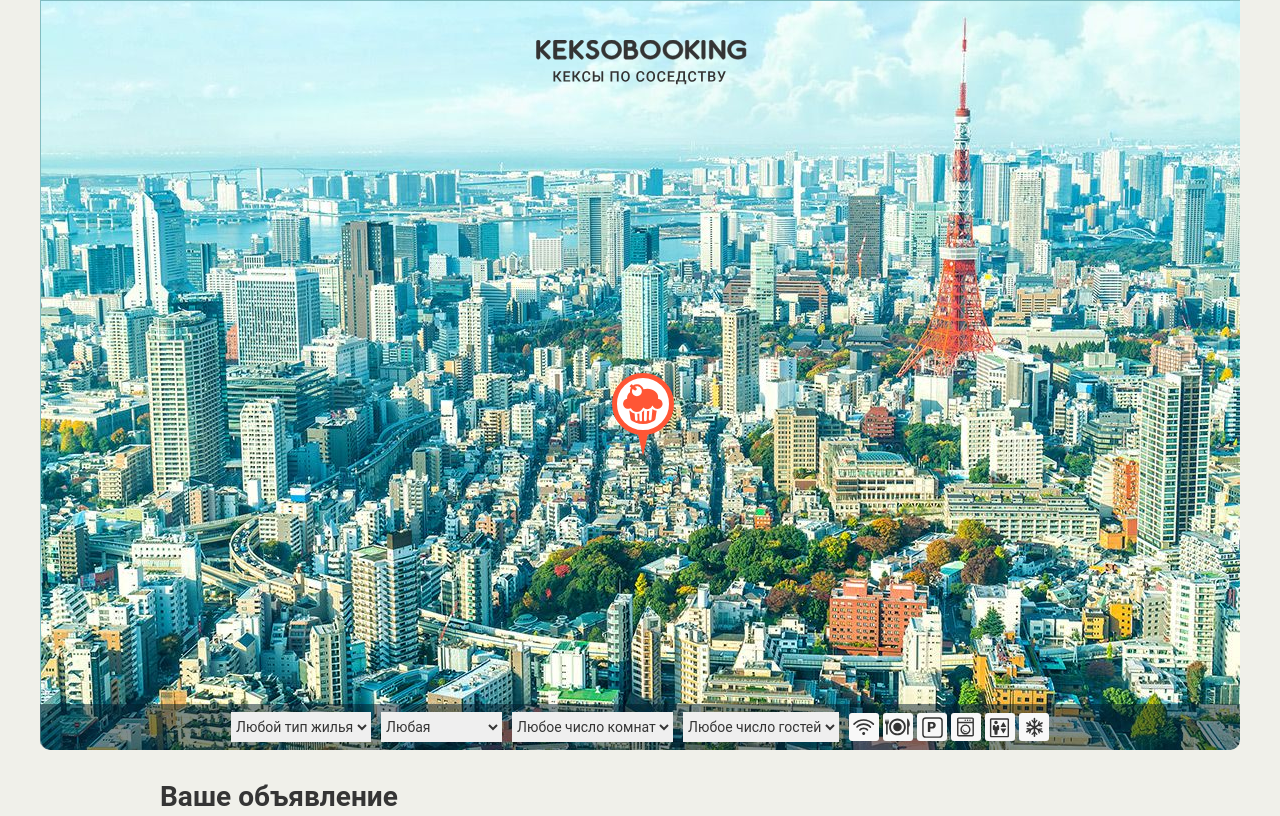
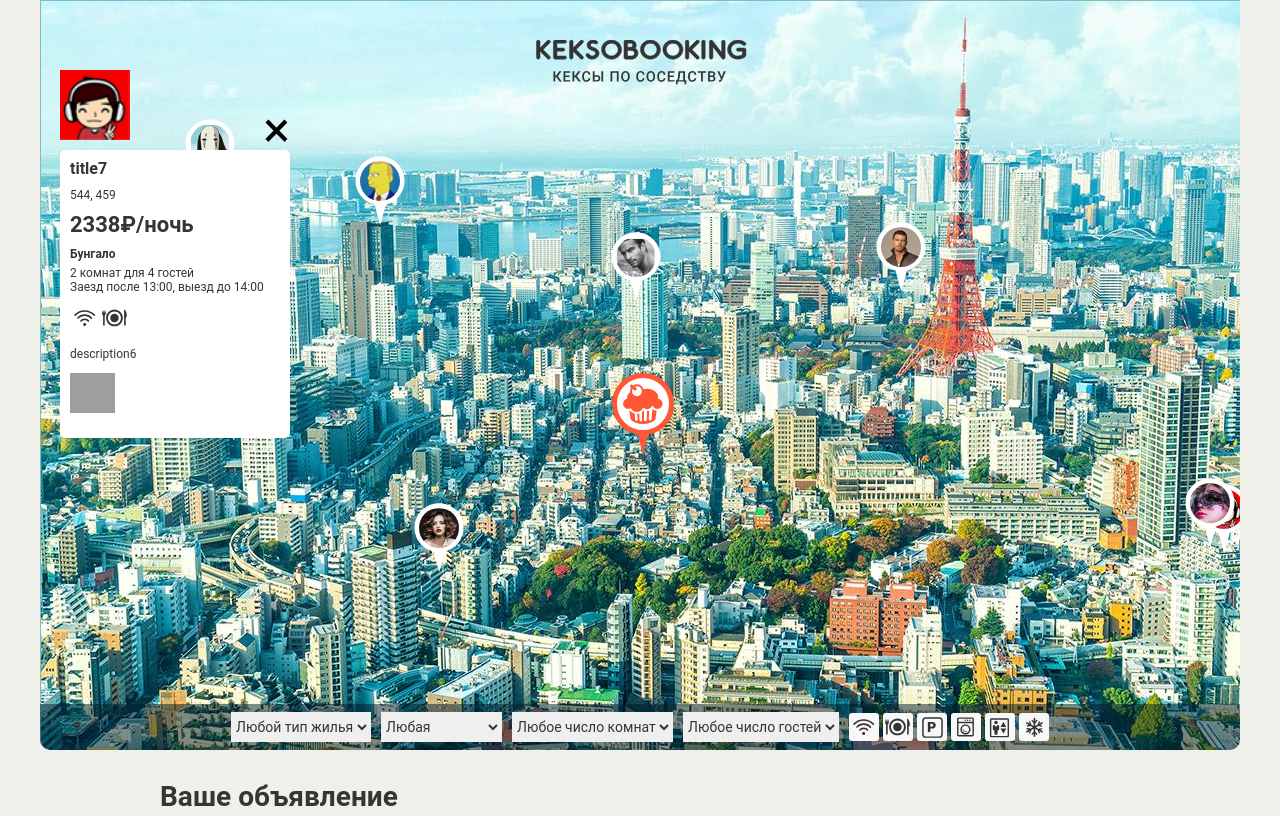
Before and after one commit to My-little-gorilla/967095-keksobooking-19, a website: page index.html in a window 1280 px wide. Shown: the top 816 px of the page. Drawn offline with Linux system fonts and the light colour scheme; grey boxes are pictures that could not be loaded; files whose address does not match are found by name.

Commit message:
рендер недостающих элементов в карточке

```diff
--- a/index.html
+++ b/index.html
@@ -214,12 +214,12 @@
       <p class="popup__text popup__text--capacity">2 комнаты для 3 гостей</p>
       <p class="popup__text popup__text--time">Заезд после 14:00, выезд до 10:00</p>
       <ul class="popup__features">
-        <li class="popup__feature popup__feature--wifi"></li>
+        <!-- <li class="popup__feature popup__feature--wifi"></li>
         <li class="popup__feature popup__feature--dishwasher"></li>
         <li class="popup__feature popup__feature--parking"></li>
         <li class="popup__feature popup__feature--washer"></li>
         <li class="popup__feature popup__feature--elevator"></li>
-        <li class="popup__feature popup__feature--conditioner"></li>
+        <li class="popup__feature popup__feature--conditioner"></li> -->
       </ul>
       <p class="popup__description">Великолепная квартира-студия в центре Токио. Подходит как туристам, так и бизнесменам. Квартира полностью укомплектована и недавно отремонтирована.</p>
       <div class="popup__photos">
--- a/js/main.js
+++ b/js/main.js
@@ -1,6 +1,8 @@
 'use strict';
 
 var TOTAL_POSTS = 8;
+var WIDTH_PIN = 50;
+var HEIGHT_PIN = 70;
 var TYPES = [
   'palace',
   'flat',
@@ -49,14 +51,14 @@ var getRandomAddresses = function () {
 var getRandomTextNumber = function (text) {
   var textArr = [];
   for (var i = 0; i < TOTAL_POSTS; i++) {
-    textArr[i] = text + getRandomNumber(1, 8);
+    textArr[i] = text + getRandomNumber(1, TOTAL_POSTS);
   }
   return textArr;
 };
 
-var ADDRESSES = getRandomAddresses();
-var DESCRIPTIONS = getRandomTextNumber('description');
-var TITLES = getRandomTextNumber('title');
+var randomAddresses = getRandomAddresses();
+var randomDescriptions = getRandomTextNumber('description');
+var randomTitles = getRandomTextNumber('title');
 
 
 var getRandomLengthElements = function (elements) {
@@ -80,21 +82,21 @@ var generatePin = function () {
       avatar: avatarsUrl.pop()
     },
     offer: {
-      title: TITLES[getRandomNumber(0, TOTAL_POSTS)],
-      address: ADDRESSES[getRandomNumber(0, TOTAL_POSTS)],
+      title: randomTitles[getRandomNumber(0, TOTAL_POSTS)],
+      address: randomAddresses[getRandomNumber(0, TOTAL_POSTS)],
       price: getRandomNumber(134, 37463),
       type: TYPES[getRandomNumber(0, TYPES.length)],
       rooms: getRandomNumber(1, 5),
       checkin: CHECKINS_CHECKOUTS[getRandomNumber(0, CHECKINS_CHECKOUTS.length)],
       checkout: CHECKINS_CHECKOUTS[getRandomNumber(0, CHECKINS_CHECKOUTS.length)],
       features: getRandomLengthElements(ALL_FEATURES),
-      description: DESCRIPTIONS[getRandomNumber(0, DESCRIPTIONS.length)],
+      description: randomDescriptions[getRandomNumber(0, randomDescriptions.length)],
       photos: getRandomLengthElements(ALL_PHOTOS),
       guests: getRandomNumber(0, 10)
     },
     location: {
-      x: getRandomNumber(0, 1200),
-      y: getRandomNumber(130, 630)
+      x: getRandomNumber(0, 1200) - (WIDTH_PIN / 2),
+      y: getRandomNumber(130, 630) - HEIGHT_PIN
     }
   };
   return userGen;
@@ -124,52 +126,67 @@ var renderPins = function (pinsArr) {
     pinElement.querySelector('img').src = pin.autor.avatar;
     pinElement.querySelector('img').alt = pin.offer.title;
 
-
     fragment.appendChild(pinElement);
   }
   mapPins.appendChild(fragment);
 };
 
+var createFeatures = function (features, cardElement) {
+  var featureList = cardElement.querySelector('.popup__features');
+  var featureFragment = document.createDocumentFragment();
 
-var createCardElement = function () {
-  var card = pins[0];
+  for (var i = 0; i < features.length; i++) {
+    var featureElement = document.createElement('li');
+    featureElement.classList.add('popup__feature');
+    featureElement.classList.add('popup__feature--' + features[i]);
+    featureFragment.appendChild(featureElement);
+  }
+  featureList.appendChild(featureFragment);
+};
+
+
+var renderCardImage = function (container, photos) {
+  var imageTemplate = container.querySelector('img');
+  for (var i = 0; i < photos.length; i++) {
+    var imageElement = imageTemplate.cloneNode();
+    imageElement.src = photos[i];
+    container.appendChild(imageElement);
+  }
+  imageTemplate.remove();
+};
+
+var createCardElement = function (pin) {
+  var card = pin;
   var templateCard = document.querySelector('#card').content.querySelector('.map__card');
-  var cardFragment = document.createDocumentFragment();
   var cardElement = templateCard.cloneNode(true);
   var cardPhotoContainer = cardElement.querySelector('.popup__photos');
-  var cardPhotoContainerImages = cardPhotoContainer.querySelectorAll('img');
+  var filtersElement = document.querySelector('.map__filters-container');
 
 
   cardElement.querySelector('.popup__title').textContent = card.offer.title;
   cardElement.querySelector('.popup__text--address').textContent = card.offer.address;
   cardElement.querySelector('.popup__text--price').textContent = card.offer.price + '₽/ночь';
 
-  var type = card.offer.type;
-  if (card.offer.type === 'flat') {
-    type = 'Квартира';
-  } else if (card.offer.type === 'bungalo') {
-    type = 'Бунгало';
-  } else if (card.offer.type === 'house') {
-    type = 'Дом';
-  } else {
-    type = 'Дворец';
-  }
+  var houseTypes = {
+    flat: 'Квартира',
+    bungalo: 'Бунгало',
+    house: 'Дом',
+    palace: 'Дворец'
+  };
+  var type = houseTypes[card.offer.type];
+  cardElement.querySelector('.popup__type').textContent = type;
 
-  cardElement.querySelector('.popup__type').textContent = type;
   cardElement.querySelector('.popup__text--capacity').textContent = card.offer.rooms + ' комнат для ' + card.offer.guests + ' гостей';
   cardElement.querySelector('.popup__text--time').textContent = 'Заезд после ' + card.offer.checkin + ', выезд до ' + card.offer.checkout;
+  cardElement.querySelector('.popup__avatar').src = card.autor.avatar;
+  cardElement.querySelector('.popup__description').textContent = card.offer.description;
 
-  cardElement.querySelector('.popup__description').textContent = card.offer.description;
-  cardPhotoContainerImages.length = card.offer.photos.length;
+  createFeatures(card.offer.features, cardElement);
+  renderCardImage(cardPhotoContainer, card.offer.photos);
 
-  for (var i = 0; i < card.offer.photos.length; i++) {
-    cardPhotoContainerImages[i].src = card.offer.photos[i];
-  }
-
-  cardFragment.appendChild(cardElement);
-  map.appendChild(cardFragment);
+  filtersElement.insertAdjacentElement('beforebegin', cardElement);
 };
 
 
-createCardElement();
+createCardElement(pins[0]);
 renderPins(pins);
```
